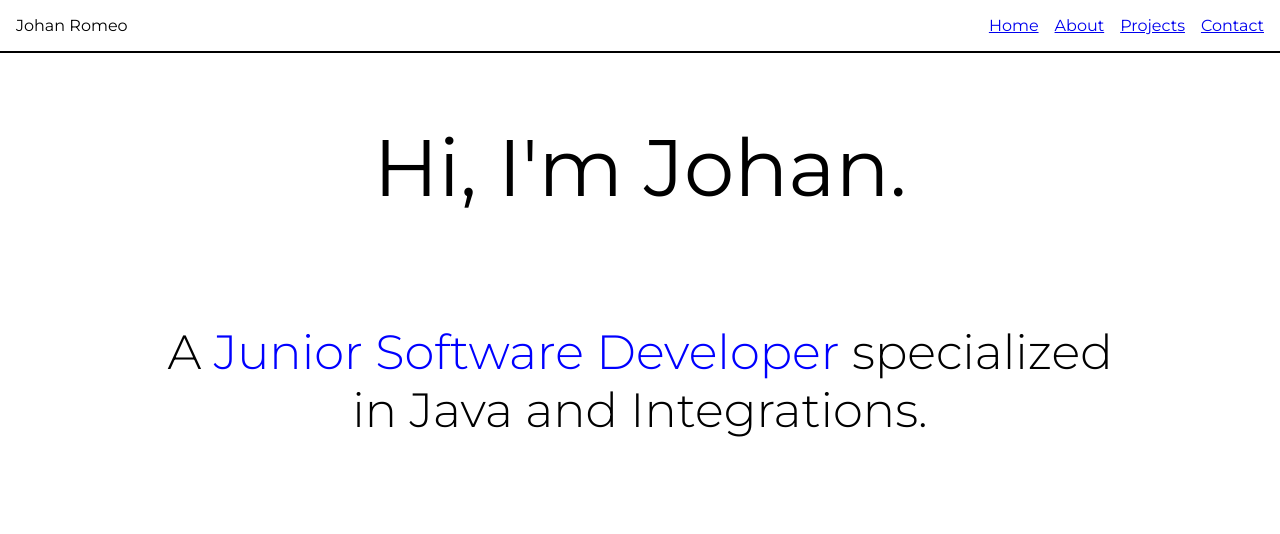
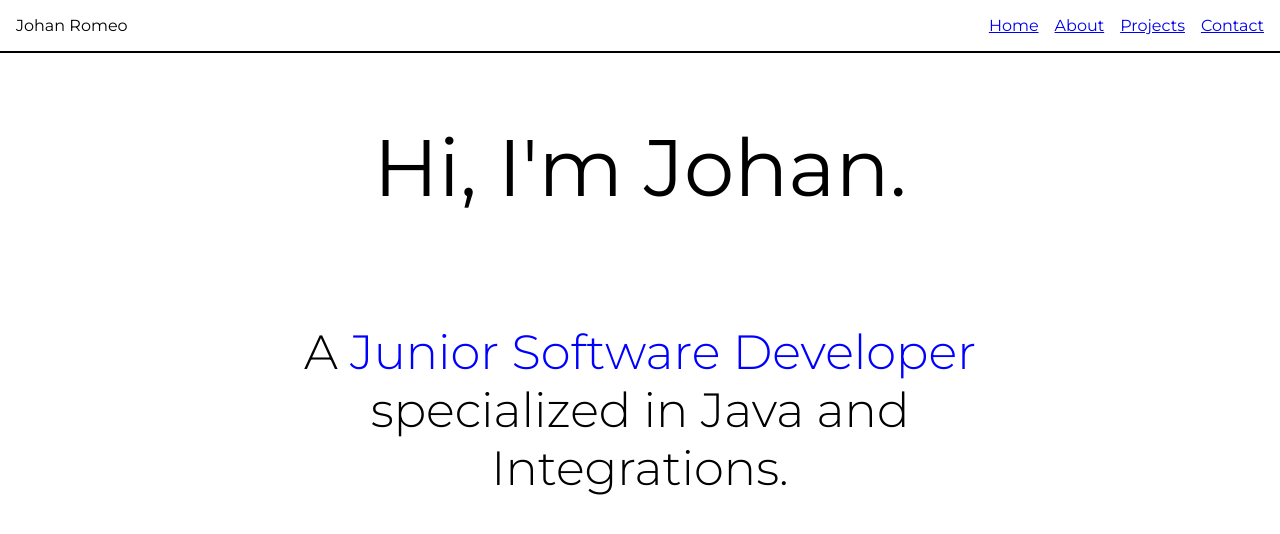
Before and after one commit to johanromeo/Johan-Portfolio, a React (Vite) app: page / in a window 1280 px wide. Shown: the top 534 px of the page. Built offline with nearby package versions, Linux system fonts and the light colour scheme.

Commit message:
lowered max width on hero

```diff
--- a/src/components/Main/Hero/HeroSection.css
+++ b/src/components/Main/Hero/HeroSection.css
@@ -11,7 +11,7 @@
 
 .hero-h2 h2 {
   justify-self: center;
-  max-width: 75%;
+  max-width: 65%;
   font-size: 3rem;
   font-weight: 350;
 }
```
